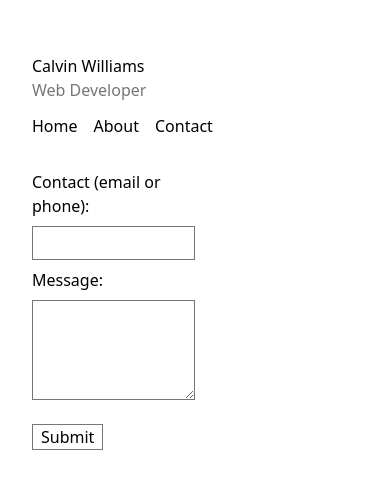
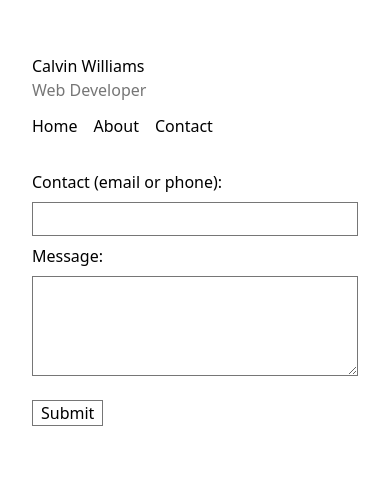
Before and after one commit to a-2280/somebody, a Next.js app: page /form in a window 390 px wide. Shown: the part 189-678 px from the top of the page. Built offline with nearby package versions, Linux system fonts and the light colour scheme.

Commit message:
minor fixed with form width

```diff
--- a/app/form/page.js
+++ b/app/form/page.js
@@ -13,11 +13,11 @@ export default function Form() {
       data-netlify="true"
     >
       <input type="hidden" name="form-name" value="contact" />
-      <div className="flex flex-col gap-2 max-w-1/2">
+      <div className="flex flex-col gap-2 md:max-w-1/2">
         <label htmlFor="contact">Contact (email or phone):</label>
         <input type="text" id="contact" name="contact" required />
       </div>
-      <div className="flex flex-col gap-2 max-w-1/2">
+      <div className="flex flex-col gap-2 md:max-w-1/2">
         <label htmlFor="message">Message:</label>
         <textarea id="message" name="message" className="h-[100px]" required />
       </div>
--- a/components/Previews.js
+++ b/components/Previews.js
@@ -24,7 +24,7 @@ export default function Preview() {
       </li>
       <li className="!w-full hover:!blur-[0px] lg:flex lg:justify-between relative">
         <div className="group w-fit">
-          <a href="https://www.humanmend.com/" className="flex flex-col group">
+          <a href="https://lilyballif.com/" className="flex flex-col group">
             <span className="lg:group-hover:hidden">Lily Ballif - 2024</span>
             <span className="text-grey lg:hidden lg:group-hover:inline">
               <span className="lg:group-hover:blur-[1px]">Designed by </span>
```
